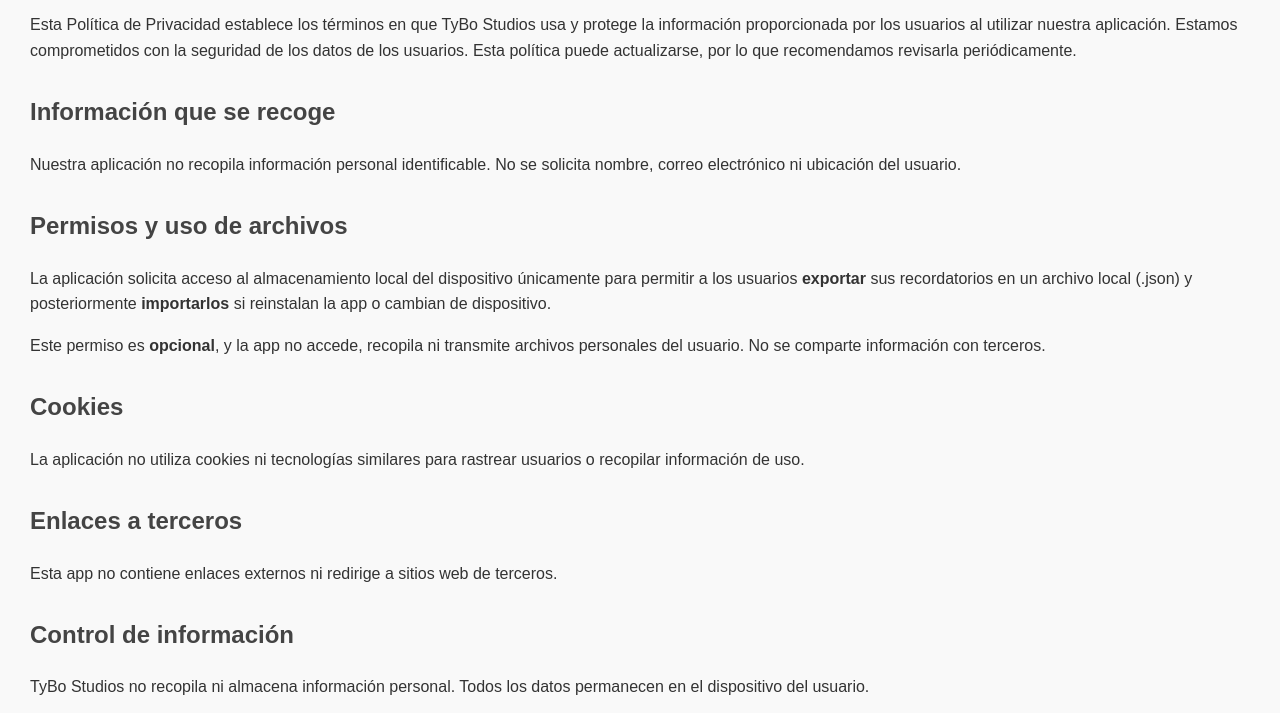
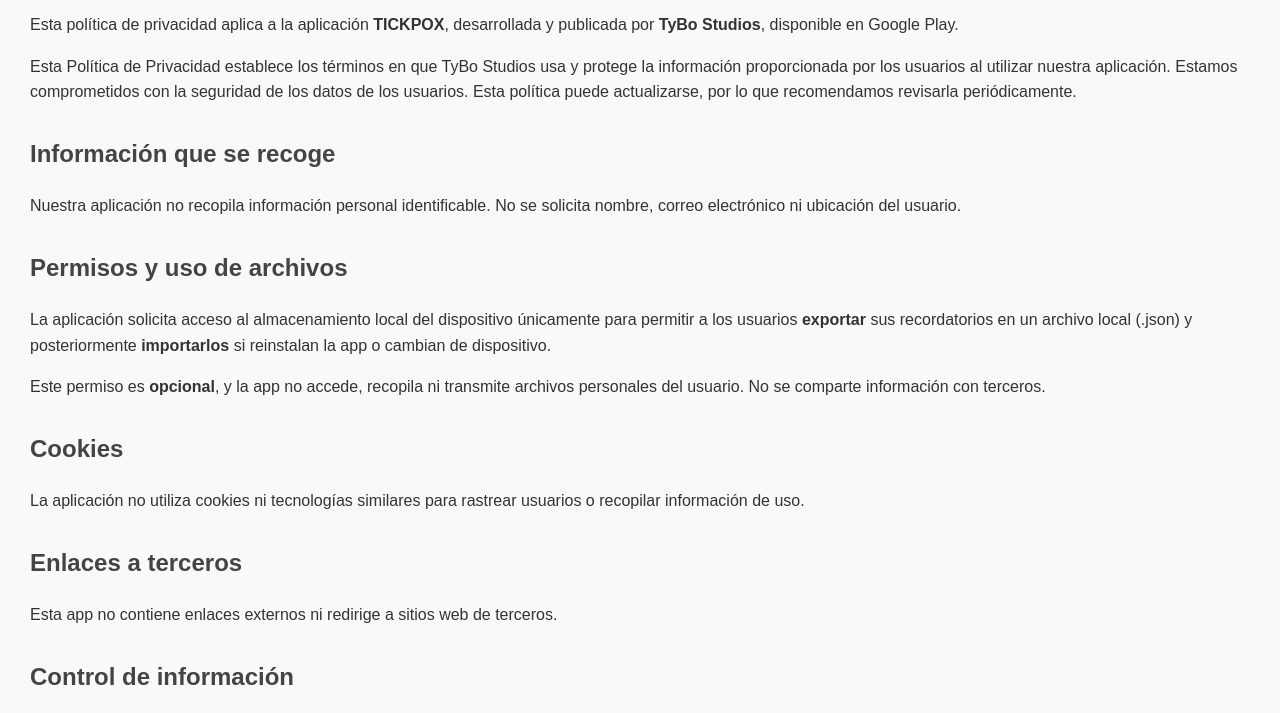
Before and after one commit to taniaolvera04/Politica-Privacidad-Acceso, a plain HTML site: page index.html in a window 1280 px wide. Shown: the part 89-802 px from the top of the page. Drawn offline with Linux system fonts and the light colour scheme.

Commit message:
CORRECCION

```diff
--- a/index.html
+++ b/index.html
@@ -27,9 +27,11 @@
 </head>
 <body>
 
-  <h1>Política de Privacidad</h1>
+ <h1>Política de Privacidad</h1>
 
-  <p>Esta Política de Privacidad establece los términos en que TyBo Studios usa y protege la información proporcionada por los usuarios al utilizar nuestra aplicación. Estamos comprometidos con la seguridad de los datos de los usuarios. Esta política puede actualizarse, por lo que recomendamos revisarla periódicamente.</p>
+<p>Esta política de privacidad aplica a la aplicación <strong>TICKPOX</strong>, desarrollada y publicada por <strong>TyBo Studios</strong>, disponible en Google Play.</p>
+
+<p>Esta Política de Privacidad establece los términos en que TyBo Studios usa y protege la información proporcionada por los usuarios al utilizar nuestra aplicación. Estamos comprometidos con la seguridad de los datos de los usuarios. Esta política puede actualizarse, por lo que recomendamos revisarla periódicamente.</p>
 
   <h2>Información que se recoge</h2>
   <p>Nuestra aplicación no recopila información personal identificable. No se solicita nombre, correo electrónico ni ubicación del usuario.</p>
```
